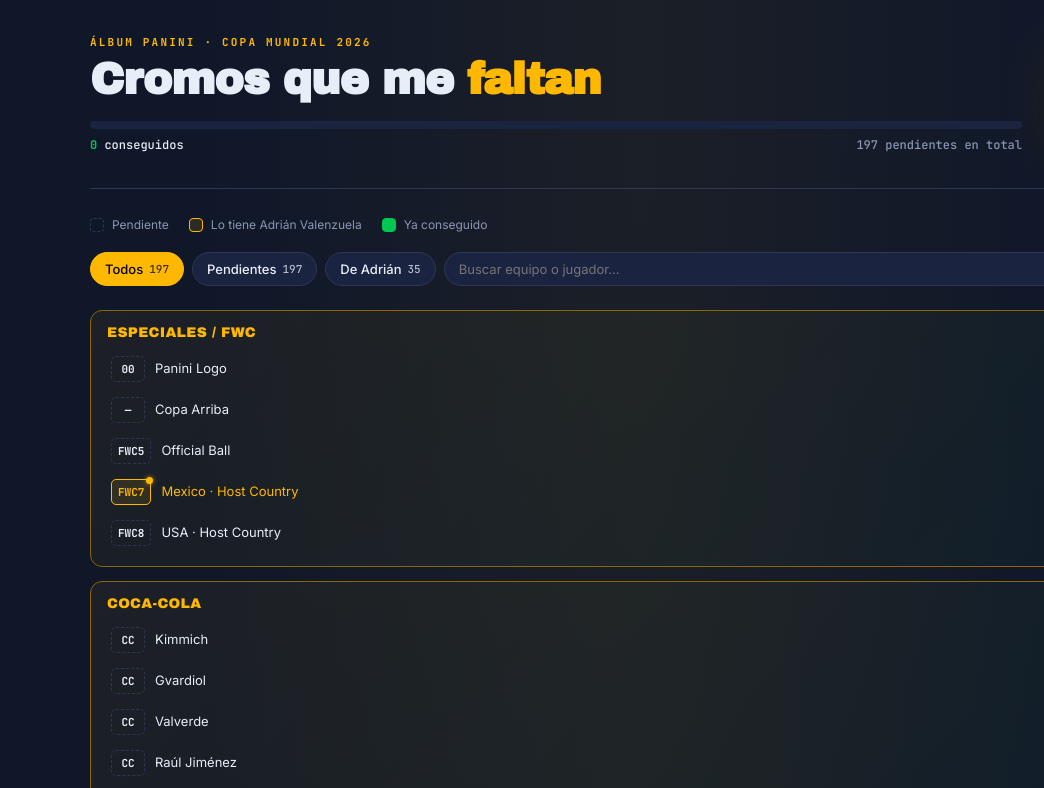
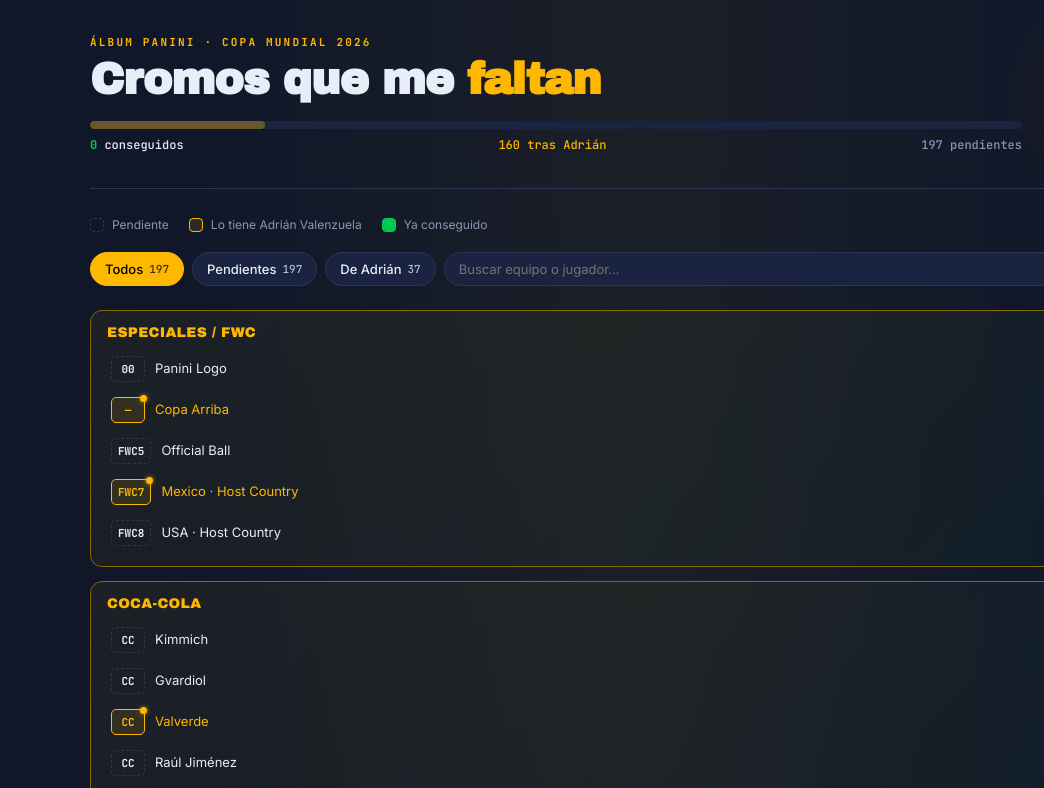
Before and after one commit to xiscosanchez/cromos-mundial-2026, a plain HTML site: page index.html in a window 1280 px wide. Shown: the top 788 px of the page, 0-1044 px from the left. Drawn offline with Linux system fonts and the light colour scheme.

Commit message:
Update index.html

```diff
--- a/index.html
+++ b/index.html
@@ -95,11 +95,26 @@
     background: var(--surface);
     border-radius: 4px;
     overflow: hidden;
+    position: relative;
+  }
+
+  .progress-fill-companero {
+    position: absolute;
+    top: 0;
+    left: 0;
+    height: 100%;
+    background: rgba(255, 184, 0, 0.35);
+    border-radius: 4px;
+    transition: width 0.4s ease;
+    width: 0%;
   }
 
   .progress-fill {
+    position: absolute;
+    top: 0;
+    left: 0;
     height: 100%;
-    background: linear-gradient(90deg, var(--green) 0%, var(--gold) 100%);
+    background: linear-gradient(90deg, var(--green) 0%, #7BC454 100%);
     border-radius: 4px;
     transition: width 0.4s ease;
     width: 0%;
@@ -110,9 +125,12 @@
     justify-content: space-between;
     font-family: 'JetBrains Mono', monospace;
     font-size: 12px;
+    gap: 8px;
+    flex-wrap: wrap;
   }
 
   .progress-labels .obtained { color: var(--green); font-weight: 700; }
+  .progress-labels .after-companero { color: var(--gold); }
   .progress-labels .total { color: var(--muted); }
 
   .legend {
@@ -395,11 +413,13 @@
       <h1>Cromos que me <span class="accent">faltan</span></h1>
       <div class="progress-wrap">
         <div class="progress-track">
+          <div class="progress-fill-companero" id="progressFillCompanero"></div>
           <div class="progress-fill" id="progressFill"></div>
         </div>
         <div class="progress-labels">
           <span><span class="obtained" id="obtainedCount">0</span> conseguidos</span>
-          <span class="total"><span id="totalCount">0</span> pendientes en total</span>
+          <span class="after-companero"><span id="afterCompaneroCount">0</span> tras Adrián</span>
+          <span class="total"><span id="totalCount">0</span> pendientes</span>
         </div>
       </div>
     </div>
@@ -439,7 +459,7 @@
     specials: [
       { name: 'Especiales / FWC', stickers: [
         { id: 'esp-00', num: '00', player: 'Panini Logo', companero: false },
-        { id: 'esp-copa', num: '—', player: 'Copa Arriba', companero: false },
+        { id: 'esp-copa', num: '—', player: 'Copa Arriba', companero: true },
         { id: 'esp-fwc5', num: 'FWC5', player: 'Official Ball', companero: false },
         { id: 'esp-fwc7', num: 'FWC7', player: 'Mexico · Host Country', companero: true },
         { id: 'esp-fwc8', num: 'FWC8', player: 'USA · Host Country', companero: false },
@@ -447,7 +467,7 @@
       { name: 'Coca-Cola', stickers: [
         { id: 'cc-kimmich', num: 'CC', player: 'Kimmich', companero: false },
         { id: 'cc-gvardiol', num: 'CC', player: 'Gvardiol', companero: false },
-        { id: 'cc-valverde', num: 'CC', player: 'Valverde', companero: false },
+        { id: 'cc-valverde', num: 'CC', player: 'Valverde', companero: true },
         { id: 'cc-rjimenez', num: 'CC', player: 'Raúl Jiménez', companero: false },
         { id: 'cc-lautaro', num: 'CC', player: 'Lautaro', companero: false },
         { id: 'cc-robinson', num: 'CC', player: 'Robinson', companero: false },
@@ -571,15 +591,21 @@
     const total = all.length;
     const obtained = all.filter(s => obtainedSet.has(s.id)).length;
     const pending = total - obtained;
-    const companeroCount = all.filter(s => s.companero && !obtainedSet.has(s.id)).length;
+    const companeroPending = all.filter(s => s.companero && !obtainedSet.has(s.id)).length;
+    const afterCompanero = pending - companeroPending;
 
     document.getElementById('obtainedCount').textContent = obtained;
+    document.getElementById('afterCompaneroCount').textContent = afterCompanero;
     document.getElementById('totalCount').textContent = pending;
-    document.getElementById('progressFill').style.width = total > 0 ? (obtained / total * 100) + '%' : '0%';
+
+    const obtainedPct = total > 0 ? (obtained / total * 100) : 0;
+    const withCompaneroPct = total > 0 ? ((obtained + companeroPending) / total * 100) : 0;
+    document.getElementById('progressFill').style.width = obtainedPct + '%';
+    document.getElementById('progressFillCompanero').style.width = withCompaneroPct + '%';
 
     document.getElementById('countAll').textContent = total;
     document.getElementById('countPending').textContent = pending;
-    document.getElementById('countCompanero').textContent = companeroCount;
+    document.getElementById('countCompanero').textContent = companeroPending;
   }
 
   function matchesSearch(name, stickers) {
```
